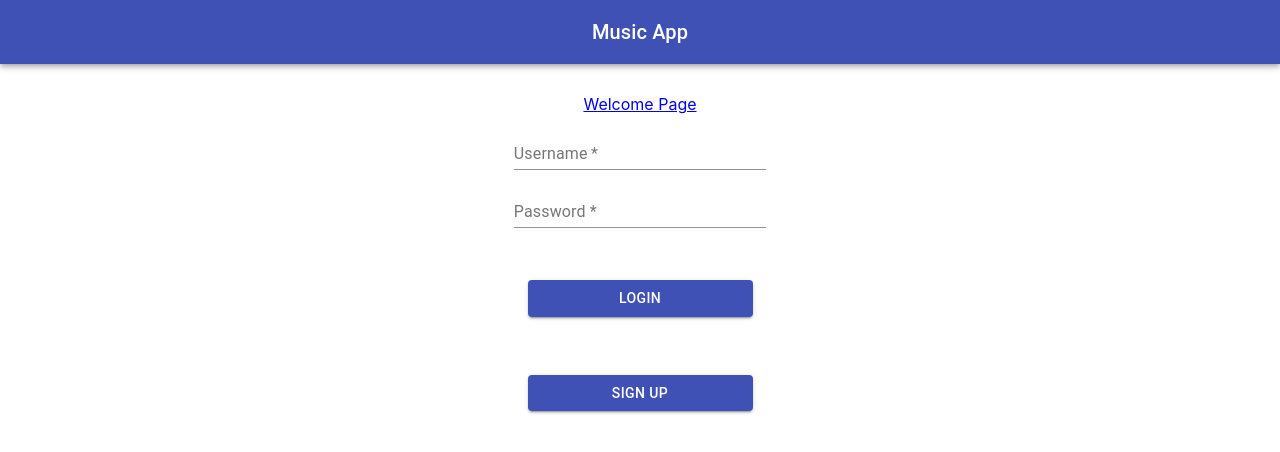
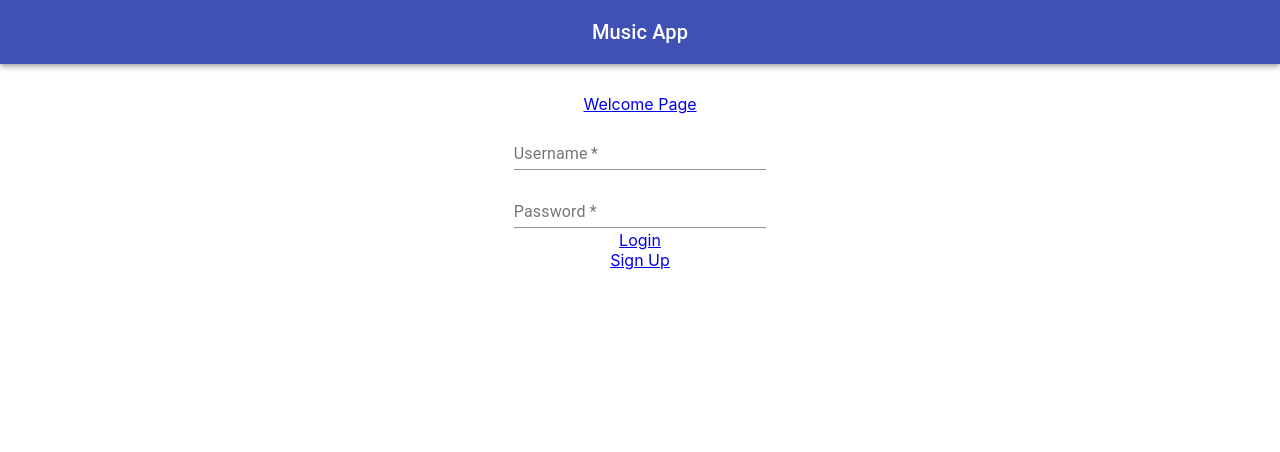
Before and after one commit to JamesMessina/JS411-my-music-app, a React (Create React App) app: page /login in a window 1280 px wide. Shown: the top 452 px of the page. Built offline with nearby package versions, Linux system fonts and the light colour scheme.

Commit message:
adding authentication

```diff
--- a/src/App.js
+++ b/src/App.js
@@ -27,28 +27,15 @@ class MusicApp extends Component {
     }
   }
 
-  handleSignup = () =>{
-    if(this.state.signedUp){
-      this.setState({signedUp: false})
-    }else{
-      this.setState({signedUp: true})
-    }
-  }
-
   render(){
     return (
       <div className="App">
-          {this.state.loggedIn ?
-          <Dashboard/> :
-            this.state.signedUp ?
-              <Signup/> :
-                <div>
-                  <Link to="/"> Welcome Page</Link>
-                  <FormPropsTextFields/>
-                  <ContaintedButtons clickToLogin={() => {this.handleLogin()}}/>
-                  <SignupButton clickToSignup={() => {this.handleSignup()}}/>
-                </div>
-          }
+          <div>
+              <Link to="/"> Welcome Page</Link>
+              <FormPropsTextFields/>
+              <Link to="/dashboard">Login</Link><br></br>
+              <Link to="/signup">Sign Up</Link>
+          </div>
       </div>
     )
   }
--- a/src/Router.js
+++ b/src/Router.js
@@ -12,7 +12,7 @@ import WelcomeScreen from './components/Home';
 const Router = () =>{
     return (
         <Switch>
-            <Route exact path="/" component={WelcomeScreen}></Route>
+            <Route exact path="/" component={WelcomeScreen}/>
             <Route path="/login" component={MusicApp}/>
             <Route path="/signup" component={Signup}/>
             <Route path="/dashboard" component={Dashboard}/>
```
